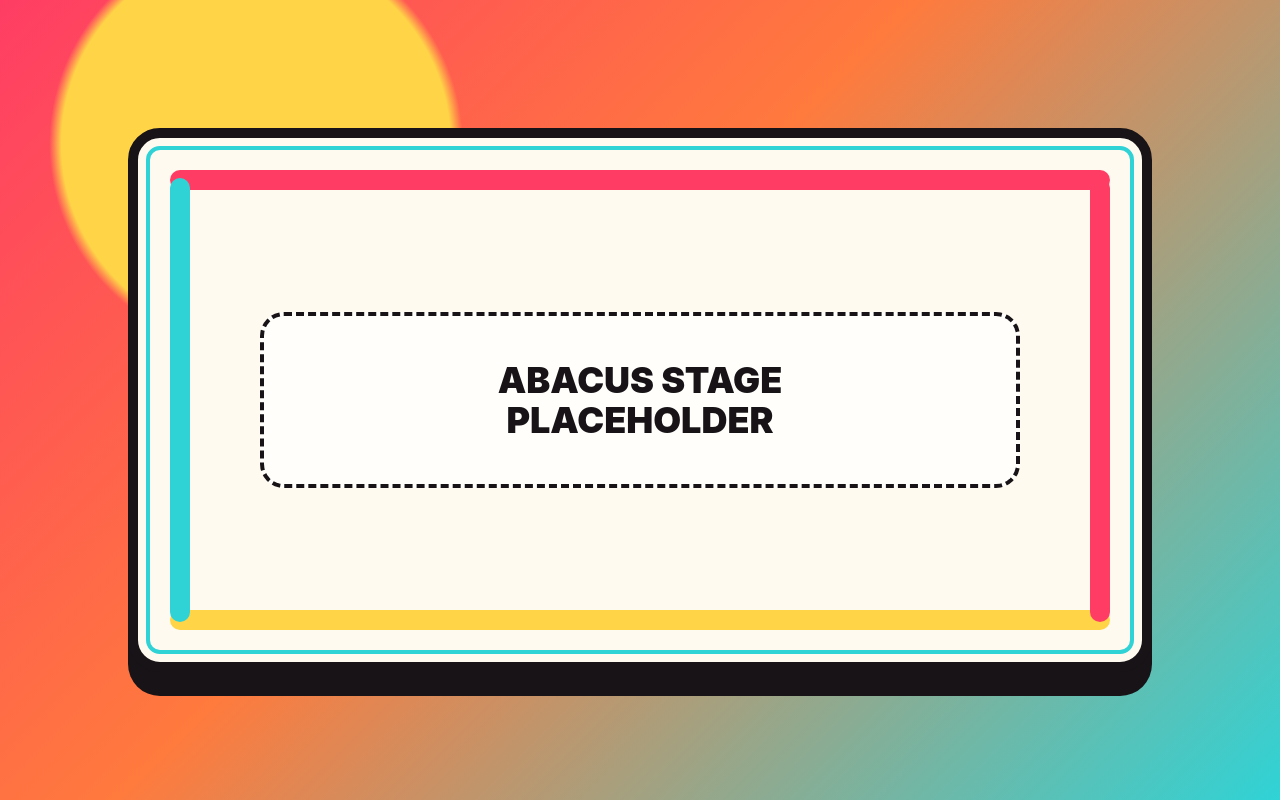
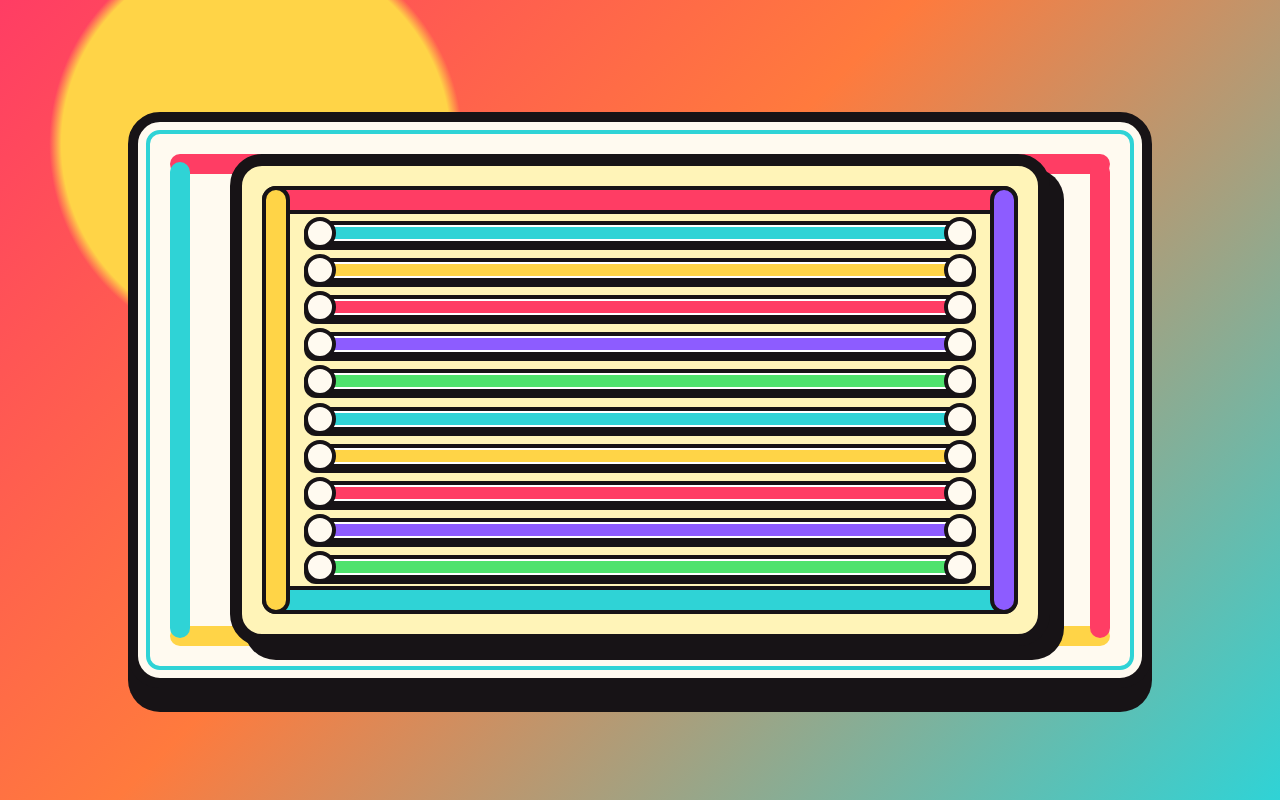
Before and after one commit to mtplayground/alex-1883-snap-abacus, a React (Vite) app: page / in a window 1280 px wide. Built offline with nearby package versions, Linux system fonts and the light colour scheme.

Commit message:
feat: Render the abacus frame and rods

```diff
--- a/src/App.tsx
+++ b/src/App.tsx
@@ -1,4 +1,6 @@
 import './index.css';
+
+import { AbacusStage } from './components/AbacusStage';
 
 declare const __APP_TITLE__: string;
 
@@ -8,21 +10,7 @@ export function App() {
   return (
     <main className="min-h-screen overflow-hidden bg-[radial-gradient(circle_at_20%_18%,#ffd447_0_16%,transparent_17%),linear-gradient(135deg,#ff3d64_0%,#ff7a3d_44%,#2fd3d6_100%)] text-ink">
       <div className="flex min-h-screen items-center justify-center px-5 py-8 sm:px-8">
-        <section
-          aria-label={`${appTitle} abacus placeholder stage`}
-          className="relative flex h-[min(68vh,620px)] w-full max-w-5xl items-center justify-center rounded-[2rem] border-[10px] border-ink bg-paper shadow-stage outline outline-4 outline-offset-[-22px] outline-pool"
-        >
-          <div className="absolute inset-x-8 top-8 h-5 rounded-full bg-punch" />
-          <div className="absolute inset-x-8 bottom-8 h-5 rounded-full bg-sun" />
-          <div className="absolute inset-y-10 left-8 w-5 rounded-full bg-pool" />
-          <div className="absolute inset-y-10 right-8 w-5 rounded-full bg-punch" />
-
-          <div className="mx-8 flex min-h-44 w-[min(78vw,760px)] items-center justify-center rounded-3xl border-4 border-dashed border-ink bg-white/70 px-6 text-center">
-            <p className="max-w-lg text-balance text-2xl font-black uppercase tracking-normal sm:text-4xl">
-              Abacus stage placeholder
-            </p>
-          </div>
-        </section>
+        <AbacusStage title={appTitle} />
       </div>
     </main>
   );
--- /dev/null
+++ b/src/components/AbacusFrame.tsx
@@ -0,0 +1,37 @@
+import { Rod } from './Rod';
+
+const ROD_COUNT = 10;
+
+const rodPalette = [
+  'bg-pool',
+  'bg-sun',
+  'bg-punch',
+  'bg-[#8d5cff]',
+  'bg-[#4ee26d]',
+];
+
+export function AbacusFrame() {
+  return (
+    <div
+      aria-label="Abacus frame with 10 horizontal rods"
+      className="relative mx-8 flex aspect-[5/3] w-[min(78vw,820px)] min-w-0 items-center justify-center"
+      role="img"
+    >
+      <div className="absolute inset-0 rounded-[2rem] border-[12px] border-ink bg-[#fff4b8] shadow-[14px_14px_0_#171316]" />
+      <div className="absolute inset-x-8 top-8 h-7 rounded-full border-4 border-ink bg-punch" />
+      <div className="absolute inset-x-8 bottom-8 h-7 rounded-full border-4 border-ink bg-pool" />
+      <div className="absolute inset-y-8 left-8 w-7 rounded-full border-4 border-ink bg-sun" />
+      <div className="absolute inset-y-8 right-8 w-7 rounded-full border-4 border-ink bg-[#8d5cff]" />
+
+      <div className="relative z-10 grid h-[72%] w-[82%] grid-rows-10 gap-3 sm:gap-4">
+        {Array.from({ length: ROD_COUNT }, (_, index) => (
+          <Rod
+            colorClassName={rodPalette[index % rodPalette.length]}
+            index={index}
+            key={index}
+          />
+        ))}
+      </div>
+    </div>
+  );
+}
--- /dev/null
+++ b/src/components/AbacusStage.tsx
@@ -0,0 +1,21 @@
+import { AbacusFrame } from './AbacusFrame';
+
+type AbacusStageProps = {
+  title: string;
+};
+
+export function AbacusStage({ title }: AbacusStageProps) {
+  return (
+    <section
+      aria-label={`${title} abacus stage`}
+      className="relative flex h-[min(72vh,660px)] min-h-[420px] w-full max-w-5xl items-center justify-center rounded-[2rem] border-[10px] border-ink bg-paper shadow-stage outline outline-4 outline-offset-[-22px] outline-pool"
+    >
+      <div className="absolute inset-x-8 top-8 h-5 rounded-full bg-punch" />
+      <div className="absolute inset-x-8 bottom-8 h-5 rounded-full bg-sun" />
+      <div className="absolute inset-y-10 left-8 w-5 rounded-full bg-pool" />
+      <div className="absolute inset-y-10 right-8 w-5 rounded-full bg-punch" />
+
+      <AbacusFrame />
+    </section>
+  );
+}
--- /dev/null
+++ b/src/components/Rod.tsx
@@ -0,0 +1,27 @@
+type RodProps = {
+  colorClassName: string;
+  index: number;
+};
+
+export function Rod({ colorClassName, index }: RodProps) {
+  return (
+    <div
+      aria-label={`Rod ${index + 1}`}
+      className="relative flex min-h-0 items-center"
+    >
+      <div className="h-5 w-full rounded-full border-[3px] border-ink bg-white shadow-[0_5px_0_#171316] sm:h-6 sm:border-4" />
+      <div
+        aria-hidden="true"
+        className={`absolute left-4 right-4 h-2 rounded-full ${colorClassName} sm:h-3`}
+      />
+      <div
+        aria-hidden="true"
+        className="absolute left-0 size-7 rounded-full border-4 border-ink bg-paper sm:size-8"
+      />
+      <div
+        aria-hidden="true"
+        className="absolute right-0 size-7 rounded-full border-4 border-ink bg-paper sm:size-8"
+      />
+    </div>
+  );
+}
```
